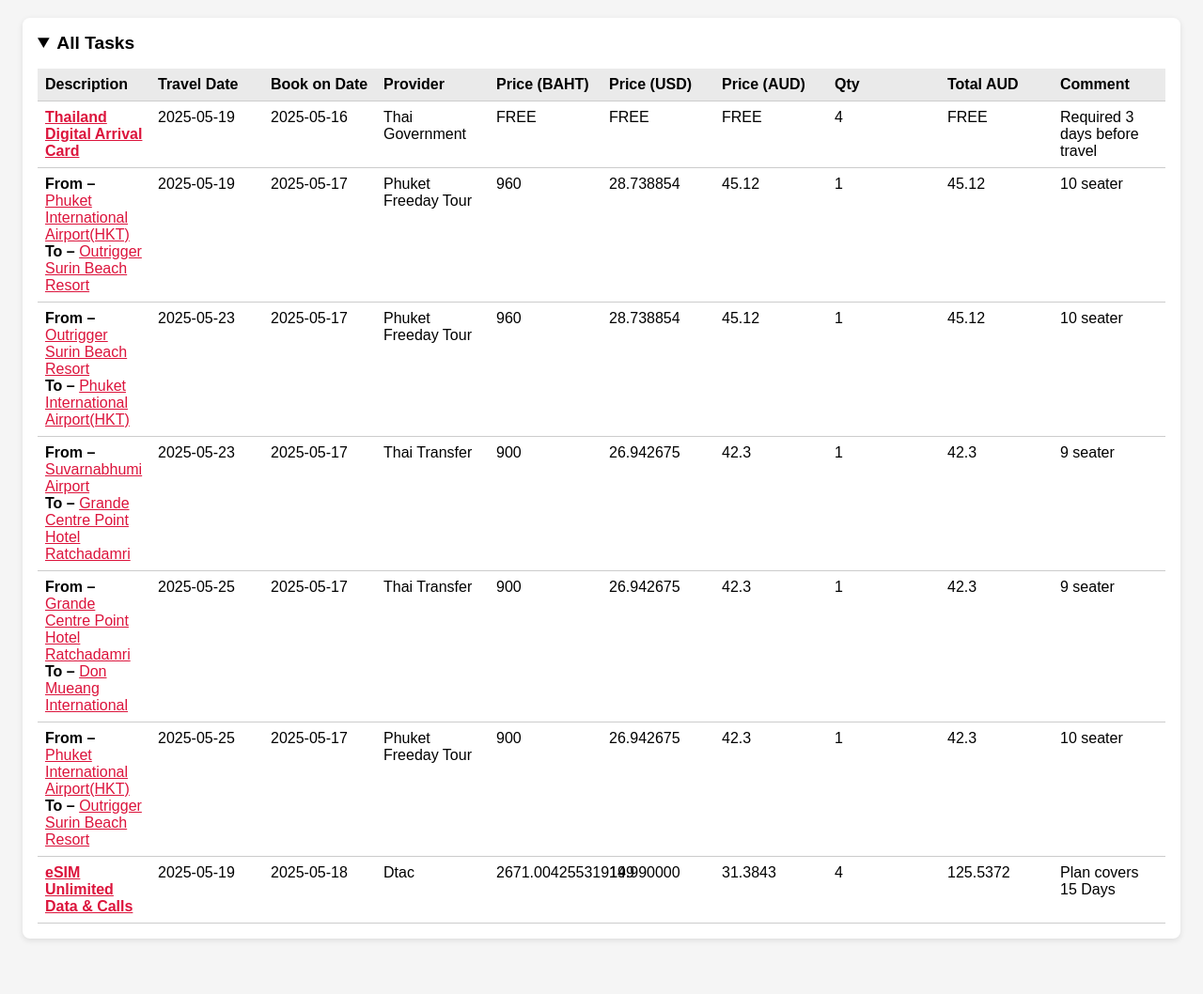
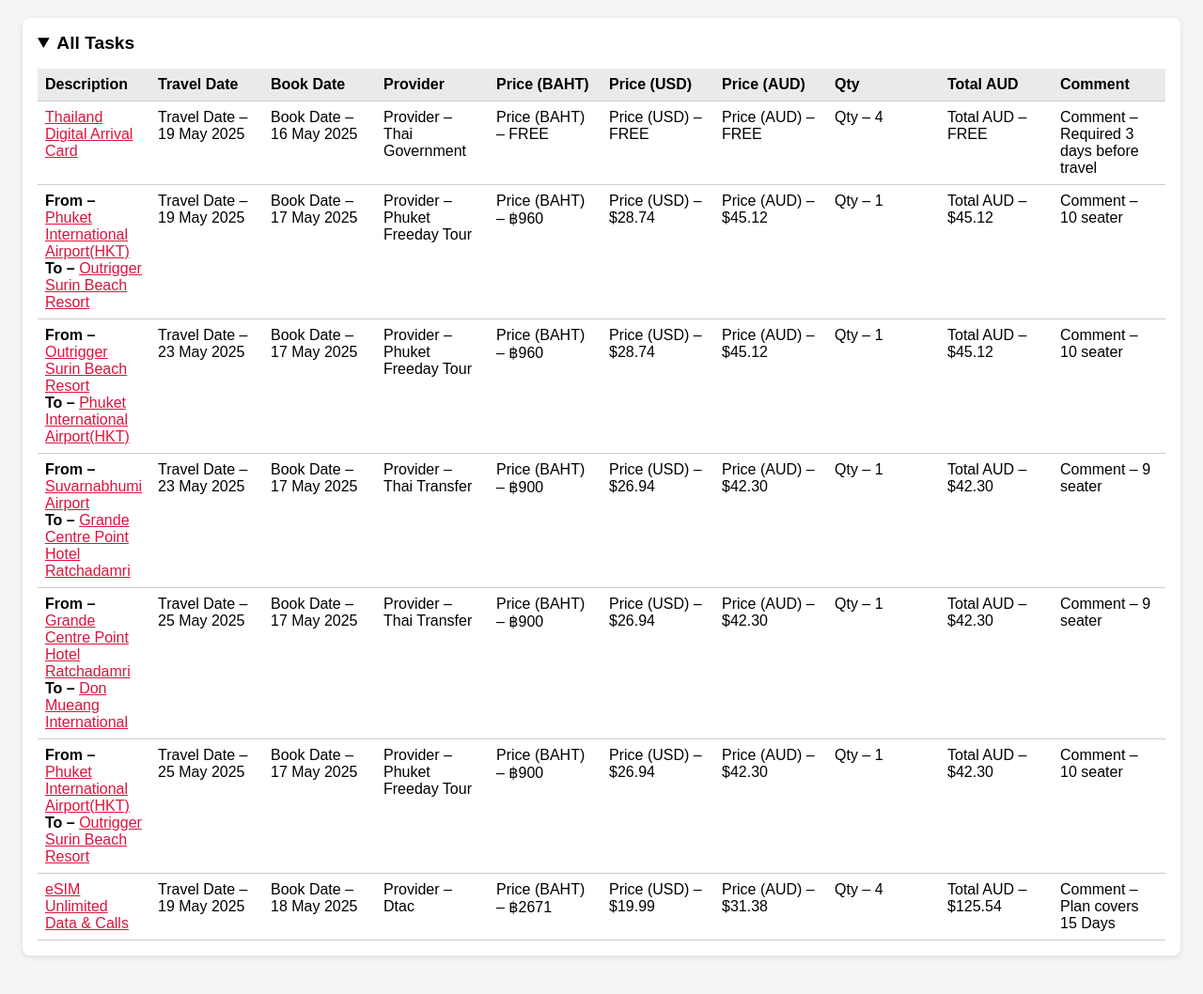
Before and after one commit to Thailand-2025/task-list-guide, a plain HTML site: page index.html in a window 1280 px wide. Shown: the part 86-1144 px from the top of the page at 94% size. Drawn offline with Linux system fonts and the light colour scheme.

Commit message:
Add files via upload

```diff
--- a/index.html
+++ b/index.html
@@ -21,123 +21,95 @@
 </head>
 <body>
 <h1>📝 Thailand Task List Guide 2025</h1>
-
 <details open>
 <summary>All Tasks</summary>
 <table>
 <thead>
-        <tr>
-          <th>Description</th>
-          <th>Travel Date</th>
-          <th>Book on Date</th>
-          <th>Provider</th>
-          <th>Price (BAHT)</th>
-          <th>Price (USD)</th>
-          <th>Price (AUD)</th>
-          <th>Qty</th>
-          <th>Total AUD</th>
-          <th>Comment</th>
-        </tr>
+<tr><th>Description</th><th>Travel Date</th><th>Book Date</th><th>Provider</th><th>Price (BAHT)</th><th>Price (USD)</th><th>Price (AUD)</th><th>Qty</th><th>Total AUD</th><th>Comment</th></tr>
 </thead>
 <tbody>
 <tr>
-          <td><strong><a href="https://tdac.immigration.go.th/" style="color:#DC143C; text-decoration: underline;" target="_blank" rel="noopener noreferrer">Thailand Digital Arrival Card</a></strong></td>
-          <td>2025‑05‑19</td>
-          <td>2025‑05‑16</td>
-          <td>Thai Government</td>
-          <td>FREE</td>
-          <td>FREE</td>
-          <td>FREE</td>
-          <td>4</td>
-          <td>FREE</td>
-          <td>Required 3 days before travel</td>
-        </tr>
-        <tr>
-          <td>
-            <strong>From – </strong><a href="https://www.klook.com/en-AU/airport-transfers/results/?flightDir...fer_SearchResult.TopNavigation.SelectCurrency&clickId=53cd5d1b6d" style="color:#DC143C; text-decoration: underline;" target="_blank" rel="noopener noreferrer">Phuket International Airport(HKT)</a><br/>
-            <strong>To – </strong><a href="https://www.klook.com/en-AU/airport-transfers/results/?flightDir...fer_SearchResult.TopNavigation.SelectCurrency&clickId=53cd5d1b6d" style="color:#DC143C; text-decoration: underline;" target="_blank" rel="noopener noreferrer">Outrigger Surin Beach Resort</a>
-          </td>
-          <td>2025‑05‑19</td>
-          <td>2025‑05‑17</td>
-          <td>Phuket Freeday Tour</td>
-          <td>960</td>
-          <td>28.738854</td>
-          <td>45.12</td>
-          <td>1</td>
-          <td>45.12</td>
-          <td>10 seater</td>
-        </tr>
-        <tr>
-          <td>
-            <strong>From – </strong><a href="https://www.klook.com/en-AU/airport-transfers/results/?flightDir...e=&spm=AirportTransfer_SearchResult.SearchBtn&clickId=d77c19523b" style="color:#DC143C; text-decoration: underline;" target="_blank" rel="noopener noreferrer">Outrigger Surin Beach Resort</a><br/>
-            <strong>To – </strong><a href="https://www.klook.com/en-AU/airport-transfers/results/?flightDir...e=&spm=AirportTransfer_SearchResult.SearchBtn&clickId=d77c19523b" style="color:#DC143C; text-decoration: underline;" target="_blank" rel="noopener noreferrer">Phuket International Airport(HKT)</a>
-          </td>
-          <td>2025‑05‑23</td>
-          <td>2025‑05‑17</td>
-          <td>Phuket Freeday Tour</td>
-          <td>960</td>
-          <td>28.738854</td>
-          <td>45.12</td>
-          <td>1</td>
-          <td>45.12</td>
-          <td>10 seater</td>
-        </tr>
-        <tr>
-          <td>
-            <strong>From – </strong><a href="https://www.thaitransfers.com/" style="color:#DC143C; text-decoration: underline;" target="_blank" rel="noopener noreferrer">Suvarnabhumi Airport</a><br/>
-            <strong>To – </strong><a href="https://www.thaitransfers.com/" style="color:#DC143C; text-decoration: underline;" target="_blank" rel="noopener noreferrer">Grande Centre Point Hotel Ratchadamri</a>
-          </td>
-          <td>2025‑05‑23</td>
-          <td>2025‑05‑17</td>
-          <td>Thai Transfer</td>
-          <td>900</td>
-          <td>26.942675</td>
-          <td>42.3</td>
-          <td>1</td>
-          <td>42.3</td>
-          <td>9 seater</td>
-        </tr>
-        <tr>
-          <td>
-            <strong>From – </strong><a href="https://www.thaitransfers.com/" style="color:#DC143C; text-decoration: underline;" target="_blank" rel="noopener noreferrer">Grande Centre Point Hotel Ratchadamri</a><br/>
-            <strong>To – </strong><a href="https://www.thaitransfers.com/" style="color:#DC143C; text-decoration: underline;" target="_blank" rel="noopener noreferrer">Don Mueang International</a>
-          </td>
-          <td>2025‑05‑25</td>
-          <td>2025‑05‑17</td>
-          <td>Thai Transfer</td>
-          <td>900</td>
-          <td>26.942675</td>
-          <td>42.3</td>
-          <td>1</td>
-          <td>42.3</td>
-          <td>9 seater</td>
-        </tr>
-        <tr>
-          <td>
-            <strong>From – </strong><a href="https://www.klook.com/en-AU/airport-transfers/results/?flightDir...chResult.SearchBtn&clickId=11314-ed1-e83b-4e20-8f95-d41e14e429a5" style="color:#DC143C; text-decoration: underline;" target="_blank" rel="noopener noreferrer">Phuket International Airport(HKT)</a><br/>
-            <strong>To – </strong><a href="https://www.klook.com/en-AU/airport-transfers/results/?flightDir...chResult.SearchBtn&clickId=11314-ed1-e83b-4e20-8f95-d41e14e429a5" style="color:#DC143C; text-decoration: underline;" target="_blank" rel="noopener noreferrer">Outrigger Surin Beach Resort</a>
-          </td>
-          <td>2025‑05‑25</td>
-          <td>2025‑05‑17</td>
-          <td>Phuket Freeday Tour</td>
-          <td>900</td>
-          <td>26.942675</td>
-          <td>42.3</td>
-          <td>1</td>
-          <td>42.3</td>
-          <td>10 seater</td>
-        </tr>
-        <tr>
-          <td><strong><a href="https://esimthailand.com/product/esim-thailand-unlimited-data-calls-plan/" style="color:#DC143C; text-decoration: underline;" target="_blank" rel="noopener noreferrer">eSIM Unlimited Data &amp; Calls</a></strong></td>
-          <td>2025‑05‑19</td>
-          <td>2025‑05‑18</td>
-          <td>Dtac</td>
-          <td>2671.004255319149</td>
-          <td>19.990000</td>
-          <td>31.3843</td>
-          <td>4</td>
-          <td>125.5372</td>
-          <td>Plan covers 15 Days</td>
+  <td><a href="https://tdac.immigration.go.th/" style="color:#DC143C; text-decoration: underline;" target="_blank" rel="noopener noreferrer">Thailand Digital Arrival Card</a></td>
+  <td>Travel Date – 19 May 2025</td>
+  <td>Book Date – 16 May 2025</td>
+  <td>Provider – Thai Government</td>
+  <td>Price (BAHT) – FREE</td>
+  <td>Price (USD) – FREE</td>
+  <td>Price (AUD) – FREE</td>
+  <td>Qty – 4</td>
+  <td>Total AUD – FREE</td>
+  <td>Comment – Required 3 days before travel</td>
+</tr><tr>
+  <td><strong>From – </strong><a href="https://www.klook.com/en-AU/airport-transfers/results/?flightDirection=1&from=Phuket%20International%20Airport%28HKT%29&to=Outrigger%20Surin%20Beach%20Resort&address=121%2F1%20Moo%203,%20Srisunthorn%20Rd%20Cheng%20Talay,%20%E0%B8%95%E0%B8%B3%E0%B8%9A%E0%B8%A5%E0%B9%80%E0%B8%8A%E0%B8%B4%E0%B8%87%E0%B8%97%E0%B8%B0%E0%B9%80%E0%B8%A5%20%E0%B8%AD%E0%B8%B3%E0%B9%80%E0%B8%A0%E0%B8%AD%E0%B8%96%E0%B8%A5%E0%B8%B2%E0%B8%87%20%E0%B8%A0%E0%B8%B9%E0%B9%80%E0%B8%81%E0%B9%87%E0%B8%95%2083110,%20Thailand&lat=8.1132002&long=98.3169022&poiId=&poi_lat=7.9769193&poi_long=98.2804206&time=2025-05-19%2021%3A30&pas=4&code=HKT&place=ChIJT2IhdsE3UDARjFymk0TnpYM&ac=1&kcid=7&flightNo=&originCode=&spm=AirportTransfer_SearchResult.TopNavigation.SelectCurrency&clickId=53cd5d1b6d" style="color:#DC143C; text-decoration: underline;" target="_blank" rel="noopener noreferrer">Phuket International Airport(HKT)</a><br/>
+<strong>To – </strong><a href="https://www.klook.com/en-AU/airport-transfers/results/?flightDirection=1&from=Phuket%20International%20Airport%28HKT%29&to=Outrigger%20Surin%20Beach%20Resort&address=121%2F1%20Moo%203,%20Srisunthorn%20Rd%20Cheng%20Talay,%20%E0%B8%95%E0%B8%B3%E0%B8%9A%E0%B8%A5%E0%B9%80%E0%B8%8A%E0%B8%B4%E0%B8%87%E0%B8%97%E0%B8%B0%E0%B9%80%E0%B8%A5%20%E0%B8%AD%E0%B8%B3%E0%B9%80%E0%B8%A0%E0%B8%AD%E0%B8%96%E0%B8%A5%E0%B8%B2%E0%B8%87%20%E0%B8%A0%E0%B8%B9%E0%B9%80%E0%B8%81%E0%B9%87%E0%B8%95%2083110,%20Thailand&lat=8.1132002&long=98.3169022&poiId=&poi_lat=7.9769193&poi_long=98.2804206&time=2025-05-19%2021%3A30&pas=4&code=HKT&place=ChIJT2IhdsE3UDARjFymk0TnpYM&ac=1&kcid=7&flightNo=&originCode=&spm=AirportTransfer_SearchResult.TopNavigation.SelectCurrency&clickId=53cd5d1b6d" style="color:#DC143C; text-decoration: underline;" target="_blank" rel="noopener noreferrer">Outrigger Surin Beach Resort</a></td>
+  <td>Travel Date – 19 May 2025</td>
+  <td>Book Date – 17 May 2025</td>
+  <td>Provider – Phuket Freeday Tour</td>
+  <td>Price (BAHT) – ฿960</td>
+  <td>Price (USD) – $28.74</td>
+  <td>Price (AUD) – $45.12</td>
+  <td>Qty – 1</td>
+  <td>Total AUD – $45.12</td>
+  <td>Comment – 10 seater</td>
+</tr><tr>
+  <td><strong>From – </strong><a href="https://www.klook.com/en-AU/airport-transfers/results/?flightDirection=1&from=Phuket%20International%20Airport(HKT)&to=Outrigger%20Surin%20Beach%20Resort&address=121%2F1%20Moo%203%2C%20Srisunthorn%20Rd%20Cheng%20Talay%2C%20%E0%B8%95%E0%B8%B3%E0%B8%9A%E0%B8%A5%E0%B9%80%E0%B8%8A%E0%B8%B4%E0%B8%87%E0%B8%97%E0%B8%B0%E0%B9%80%E0%B8%A5%20%E0%B8%AD%E0%B8%B3%E0%B9%80%E0%B8%A0%E0%B8%AD%E0%B8%96%E0%B8%A5%E0%B8%B2%E0%B8%87%20%E0%B8%A0%E0%B8%B9%E0%B9%80%E0%B8%81%E0%B9%87%E0%B8%95%2083110%2C%20Thailand&lat=8.1132002&long=98.3169022&poiId=&poi_lat=7.9769193&poi_long=98.2804206&time=2025-05-23%2009%3A30&pas=4&code=HKT&place=ChIJT2IhdsE3UDARjFymk0TnpYM&ac=1&kcid=7&flightNo=&originCode=&spm=AirportTransfer_SearchResult.SearchBtn&clickId=d77c19523b" style="color:#DC143C; text-decoration: underline;" target="_blank" rel="noopener noreferrer">Outrigger Surin Beach Resort</a><br/>
+<strong>To – </strong><a href="https://www.klook.com/en-AU/airport-transfers/results/?flightDirection=1&from=Phuket%20International%20Airport(HKT)&to=Outrigger%20Surin%20Beach%20Resort&address=121%2F1%20Moo%203%2C%20Srisunthorn%20Rd%20Cheng%20Talay%2C%20%E0%B8%95%E0%B8%B3%E0%B8%9A%E0%B8%A5%E0%B9%80%E0%B8%8A%E0%B8%B4%E0%B8%87%E0%B8%97%E0%B8%B0%E0%B9%80%E0%B8%A5%20%E0%B8%AD%E0%B8%B3%E0%B9%80%E0%B8%A0%E0%B8%AD%E0%B8%96%E0%B8%A5%E0%B8%B2%E0%B8%87%20%E0%B8%A0%E0%B8%B9%E0%B9%80%E0%B8%81%E0%B9%87%E0%B8%95%2083110%2C%20Thailand&lat=8.1132002&long=98.3169022&poiId=&poi_lat=7.9769193&poi_long=98.2804206&time=2025-05-23%2009%3A30&pas=4&code=HKT&place=ChIJT2IhdsE3UDARjFymk0TnpYM&ac=1&kcid=7&flightNo=&originCode=&spm=AirportTransfer_SearchResult.SearchBtn&clickId=d77c19523b" style="color:#DC143C; text-decoration: underline;" target="_blank" rel="noopener noreferrer">Phuket International Airport(HKT)</a></td>
+  <td>Travel Date – 23 May 2025</td>
+  <td>Book Date – 17 May 2025</td>
+  <td>Provider – Phuket Freeday Tour</td>
+  <td>Price (BAHT) – ฿960</td>
+  <td>Price (USD) – $28.74</td>
+  <td>Price (AUD) – $45.12</td>
+  <td>Qty – 1</td>
+  <td>Total AUD – $45.12</td>
+  <td>Comment – 10 seater</td>
+</tr><tr>
+  <td><strong>From – </strong><a href="https://www.thaitransfers.com/" style="color:#DC143C; text-decoration: underline;" target="_blank" rel="noopener noreferrer">Suvarnabhumi Airport</a><br/>
+<strong>To – </strong><a href="https://www.thaitransfers.com/" style="color:#DC143C; text-decoration: underline;" target="_blank" rel="noopener noreferrer">Grande Centre Point Hotel Ratchadamri</a></td>
+  <td>Travel Date – 23 May 2025</td>
+  <td>Book Date – 17 May 2025</td>
+  <td>Provider – Thai Transfer</td>
+  <td>Price (BAHT) – ฿900</td>
+  <td>Price (USD) – $26.94</td>
+  <td>Price (AUD) – $42.30</td>
+  <td>Qty – 1</td>
+  <td>Total AUD – $42.30</td>
+  <td>Comment – 9 seater</td>
+</tr><tr>
+  <td><strong>From – </strong><a href="https://www.thaitransfers.com/" style="color:#DC143C; text-decoration: underline;" target="_blank" rel="noopener noreferrer">Grande Centre Point Hotel Ratchadamri</a><br/>
+<strong>To – </strong><a href="https://www.thaitransfers.com/" style="color:#DC143C; text-decoration: underline;" target="_blank" rel="noopener noreferrer">Don Mueang International</a></td>
+  <td>Travel Date – 25 May 2025</td>
+  <td>Book Date – 17 May 2025</td>
+  <td>Provider – Thai Transfer</td>
+  <td>Price (BAHT) – ฿900</td>
+  <td>Price (USD) – $26.94</td>
+  <td>Price (AUD) – $42.30</td>
+  <td>Qty – 1</td>
+  <td>Total AUD – $42.30</td>
+  <td>Comment – 9 seater</td>
+</tr><tr>
+  <td><strong>From – </strong><a href="https://www.klook.com/en-AU/airport-transfers/results/?flightDirection=1&from=Phuket%20International%20Airport(HKT)&to=Outrigger%20Surin%20Beach%20Resort&address=121%2F1%20Moo%203%2C%20Srisunthorn%20Rd%20Cheng%20Talay%2C%20%E0%B8%95%E0%B8%B3%E0%B8%9A%E0%B8%A5%E0%B9%80%E0%B8%8A%E0%B8%B4%E0%B8%87%E0%B8%97%E0%B8%B0%E0%B9%80%E0%B8%A5%20%E0%B8%AD%E0%B8%B3%E0%B9%80%E0%B8%A0%E0%B8%AD%E0%B8%96%E0%B8%A5%E0%B8%B2%E0%B8%87%20%E0%B8%A0%E0%B8%B9%E0%B9%80%E0%B8%81%E0%B9%87%E0%B8%95%2083110%2C%20Thailand&lat=8.1132002&long=98.3169022&poiId=&poi_lat=7.9769193&poi_long=98.2804206&time=2025-05-25%2014%3A30&pas=4&code=HKT&place=ChIJT2IhdsE3UDARjFymk0TnpYM&ac=1&kcid=7&flightNo=&originCode=&spm=AirportTransfer_SearchResult.SearchBtn&clickId=11314-ed1-e83b-4e20-8f95-d41e14e429a5" style="color:#DC143C; text-decoration: underline;" target="_blank" rel="noopener noreferrer">Phuket International Airport(HKT)</a><br/>
+<strong>To – </strong><a href="https://www.klook.com/en-AU/airport-transfers/results/?flightDirection=1&from=Phuket%20International%20Airport(HKT)&to=Outrigger%20Surin%20Beach%20Resort&address=121%2F1%20Moo%203%2C%20Srisunthorn%20Rd%20Cheng%20Talay%2C%20%E0%B8%95%E0%B8%B3%E0%B8%9A%E0%B8%A5%E0%B9%80%E0%B8%8A%E0%B8%B4%E0%B8%87%E0%B8%97%E0%B8%B0%E0%B9%80%E0%B8%A5%20%E0%B8%AD%E0%B8%B3%E0%B9%80%E0%B8%A0%E0%B8%AD%E0%B8%96%E0%B8%A5%E0%B8%B2%E0%B8%87%20%E0%B8%A0%E0%B8%B9%E0%B9%80%E0%B8%81%E0%B9%87%E0%B8%95%2083110%2C%20Thailand&lat=8.1132002&long=98.3169022&poiId=&poi_lat=7.9769193&poi_long=98.2804206&time=2025-05-25%2014%3A30&pas=4&code=HKT&place=ChIJT2IhdsE3UDARjFymk0TnpYM&ac=1&kcid=7&flightNo=&originCode=&spm=AirportTransfer_SearchResult.SearchBtn&clickId=11314-ed1-e83b-4e20-8f95-d41e14e429a5" style="color:#DC143C; text-decoration: underline;" target="_blank" rel="noopener noreferrer">Outrigger Surin Beach Resort</a></td>
+  <td>Travel Date – 25 May 2025</td>
+  <td>Book Date – 17 May 2025</td>
+  <td>Provider – Phuket Freeday Tour</td>
+  <td>Price (BAHT) – ฿900</td>
+  <td>Price (USD) – $26.94</td>
+  <td>Price (AUD) – $42.30</td>
+  <td>Qty – 1</td>
+  <td>Total AUD – $42.30</td>
+  <td>Comment – 10 seater</td>
+</tr><tr>
+  <td><a href="https://esimthailand.com/product/esim-thailand-unlimited-data-calls-plan/" style="color:#DC143C; text-decoration: underline;" target="_blank" rel="noopener noreferrer">eSIM Unlimited Data & Calls</a></td>
+  <td>Travel Date – 19 May 2025</td>
+  <td>Book Date – 18 May 2025</td>
+  <td>Provider – Dtac</td>
+  <td>Price (BAHT) – ฿2671</td>
+  <td>Price (USD) – $19.99</td>
+  <td>Price (AUD) – $31.38</td>
+  <td>Qty – 4</td>
+  <td>Total AUD – $125.54</td>
+  <td>Comment – Plan covers 15 Days</td>
 </tr>
 </tbody>
 </table>
```
Lines whose indentation alone changed are shown as unchanged.
